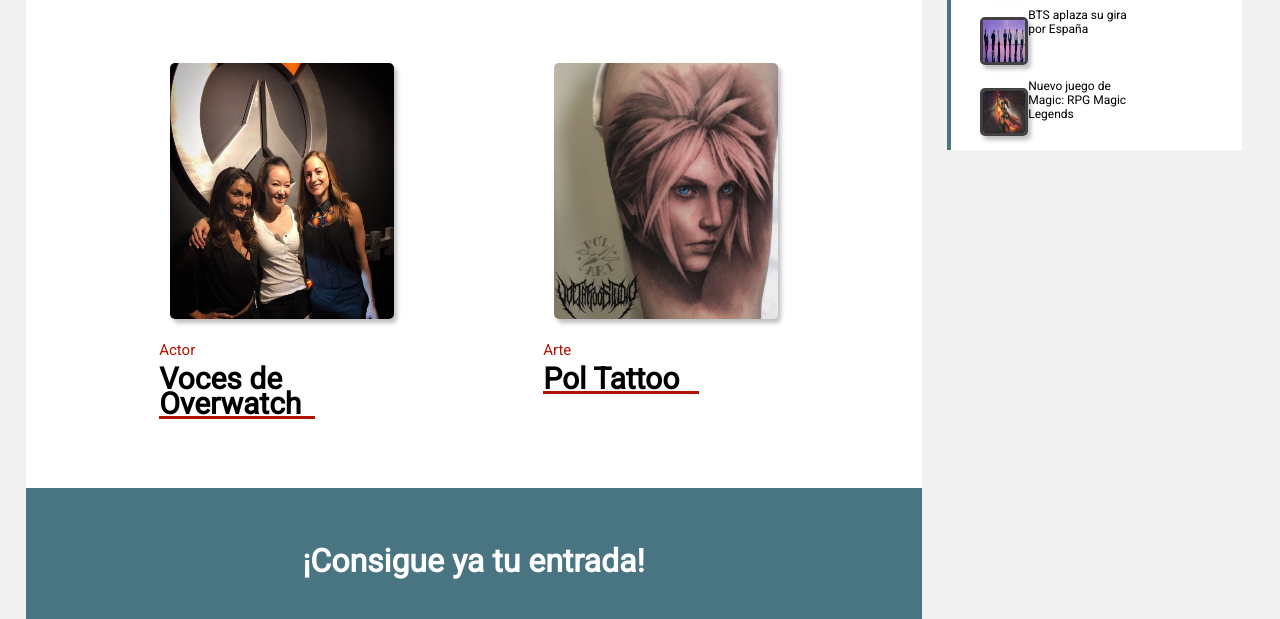
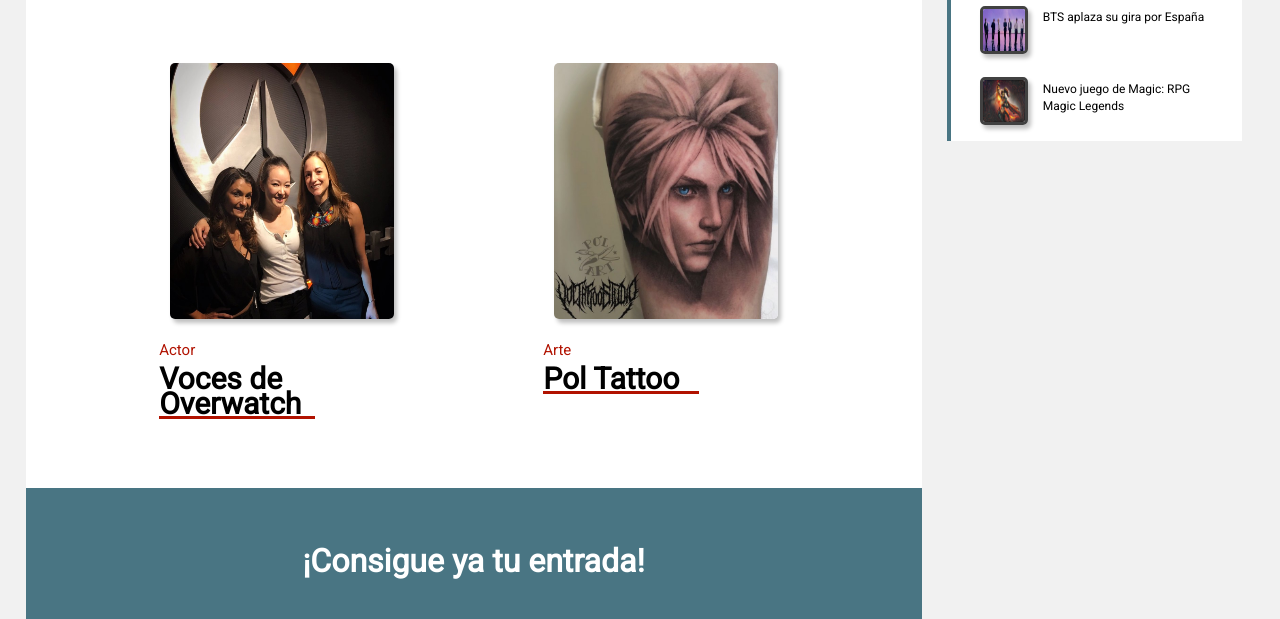
Before and after one commit to Lokeon/PNET-Web, a plain HTML site: page index.html in a window 1280 px wide. Shown: the part 481-1100 px from the top of the page. Drawn offline with Linux system fonts and the light colour scheme.

Commit message:
:penguin:

```diff
--- a/css/index.css
+++ b/css/index.css
@@ -34,7 +34,7 @@
   border-radius: 5px;
 }
 
-#description {
+.description {
   position: relative;
   float: left;
   line-height: 17px;
```
